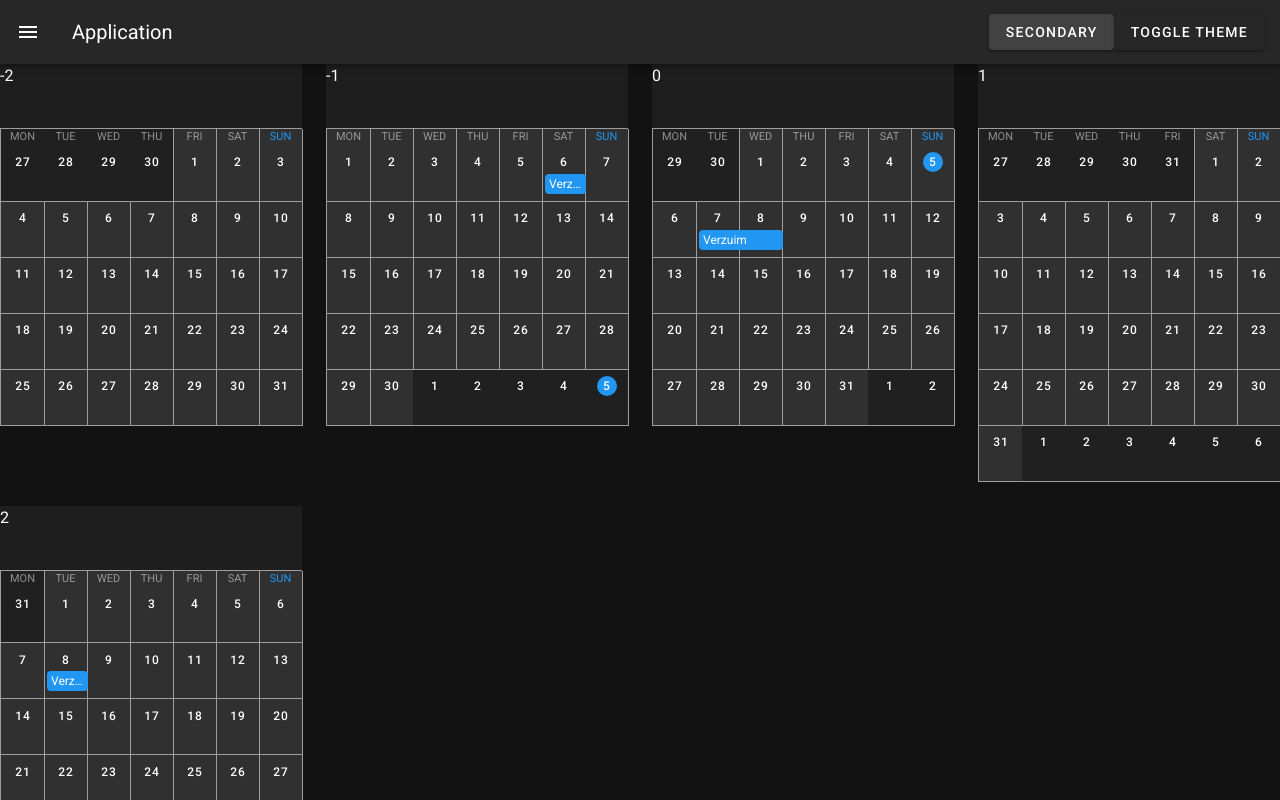
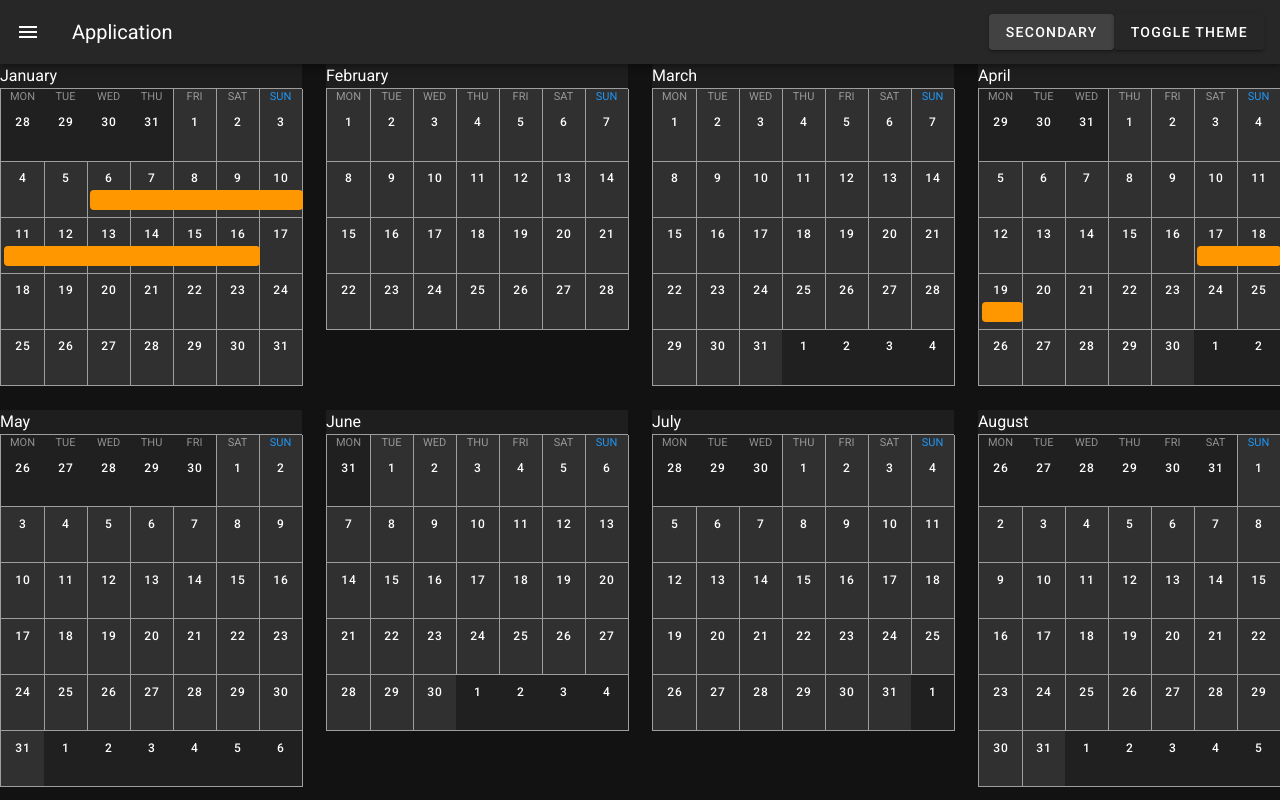
Before and after one commit to arjendekivet/vuetify2-app, a Vue app: page / in a window 1280 px wide. Shown: the top 800 px of the page. Built offline with nearby package versions, Linux system fonts and the light colour scheme.

Commit message:
ZCalendar POC 03

```diff
--- a/src/components/ZCalendar.vue
+++ b/src/components/ZCalendar.vue
@@ -6,14 +6,14 @@
             <v-col
                 cols="12"
                 sm="6"
-                md="4"
+                md="2"
                 lg="3"
                 v-for="month in months"
                 v-bind:key="month"
                 class="month"
             >
-                <v-sheet height="64">
-                    <div class="month__title">{{ month }}</div>
+                <v-sheet height="24">
+                    <div class="month__title">{{ getMonthName(month) }}</div>
                 </v-sheet>
                 <v-sheet>
                     <!-- :min-weeks="6" -->
@@ -26,6 +26,7 @@
                         :weekdays="[1, 2, 3, 4, 5, 6, 0]"
                         :locale="getLocale()"
                         :show-month-on-first="false"
+                        event-color="orange"
                     ></v-calendar>
                 </v-sheet>
             </v-col>
@@ -34,7 +35,7 @@
     </div>
 </template>
 
-<script lang="ts">
+<script>
 import { ref } from '@vue/composition-api';
 
 // type event = {
@@ -50,24 +51,34 @@ export default {
         const today = ref(new Date());
         const events = ref();
         // const months = ref(['2021-11-01', '2021-12-01', '2022-01-01']);
-        const months = ref([-2, -1, 0, 1, 2]);
+        const months = ref([-11, -10, -9, -8, -7, -6, -5, -4, -3, -2, -1, 0, 1, 2]);
 
         events.value = [
             {
-                name: 'Verzuim',
+                name: '',
+                start: '2021-01-06',
+                end: '2021-01-16',
+            },
+            {
+                name: '',
+                start: '2021-04-17',
+                end: '2021-04-19',
+            },
+            {
+                name: '',
                 start: '2021-12-07',
                 end: '2021-12-08',
             },
             {
-                name: `Verzuim`,
+                name: ``,
                 start: '2021-11-06',
             },
             // {
-            //     name: `Verzuim`,
+            //     name: ``,
             //     start: '2021-11-06',
             // },
             {
-                name: 'Verzuim',
+                name: '',
                 start: '2022-02-08',
             },
         ]
@@ -86,6 +97,11 @@ export default {
         getCalendarMonth(monthAdjust) {
             const now = new Date()
             return now.setMonth(now.getMonth() + monthAdjust)
+        },
+        getMonthName(month) {
+            const cDate = this.getCalendarMonth(month)
+            const objDate = new Date(cDate)
+            return objDate.toLocaleString(this.getLocale(), { month: "long" });
         }
     }
 }
@@ -118,5 +134,8 @@ export default {
     .v-event {
         margin: 0px 3px 3px 3px;
     }
+    .v-event-more {
+        background-color: red;
+    }
 }
 </style>
```
